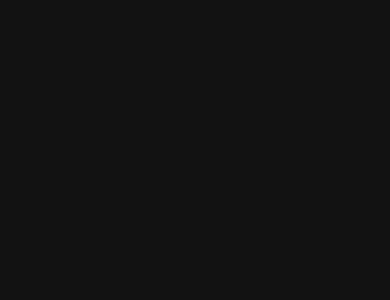
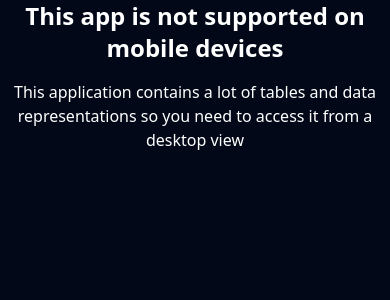
Before and after one commit to ayoubben18/admin-dashboard, a Next.js app: page /analytics in a window 390 px wide. Shown: the top 300 px of the page. Built offline with nearby package versions, Linux system fonts and the light colour scheme.

Commit message:
fix: Update mobile device warning message in root layout

```diff
--- a/app/layout.tsx
+++ b/app/layout.tsx
@@ -26,12 +26,12 @@
       <html lang="en">
         <body
           className={cn(
-            "hidden sm:flex min-h-screen bg-background font-sans antialiased",
+            " min-h-screen bg-background font-sans antialiased",
             fontSans.variable
           )}
         >
-          <div className=" flex flex-col gap-4 items-center justify-center">
-            <h1 className=" sm:hidden flex font-extrabold text-2xl">
+          <div className=" sm:hidden flex flex-col gap-4 items-center text-center justify-center text-white">
+            <h1 className=" font-extrabold text-2xl">
               This app is not supported on mobile devices
             </h1>
             <p>
--- a/components/AppWrapper.tsx
+++ b/components/AppWrapper.tsx
@@ -7,7 +7,7 @@
 
 export default function AppWrapper({ children }: Props) {
   return (
-    <div className="flex min-h-screen w-full overflow-hidden">
+    <div className="hidden sm:flex min-h-screen w-full overflow-hidden">
       <SideBar />
       <div className="flex flex-1 flex-col">
         <NavBar />
```
